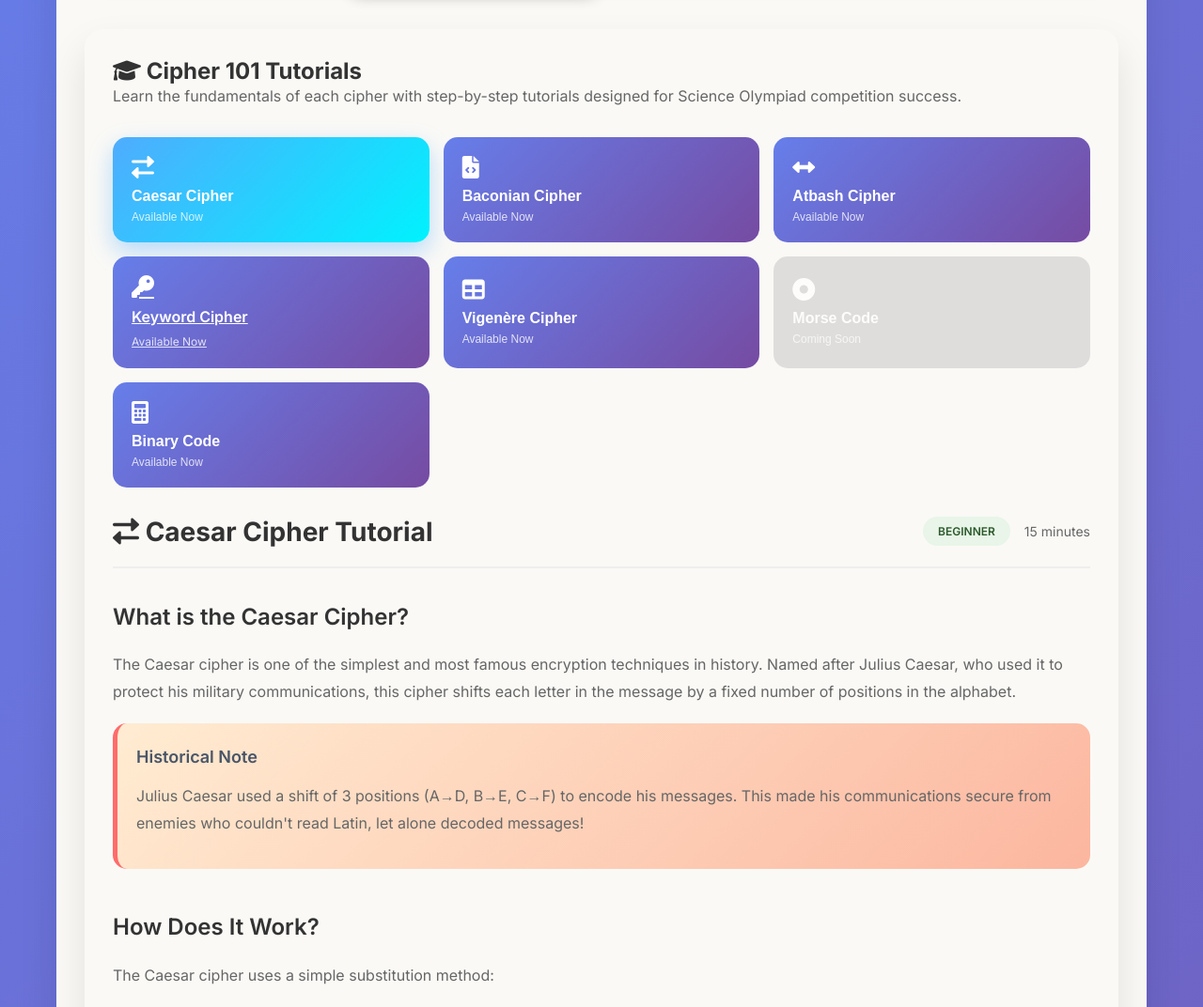
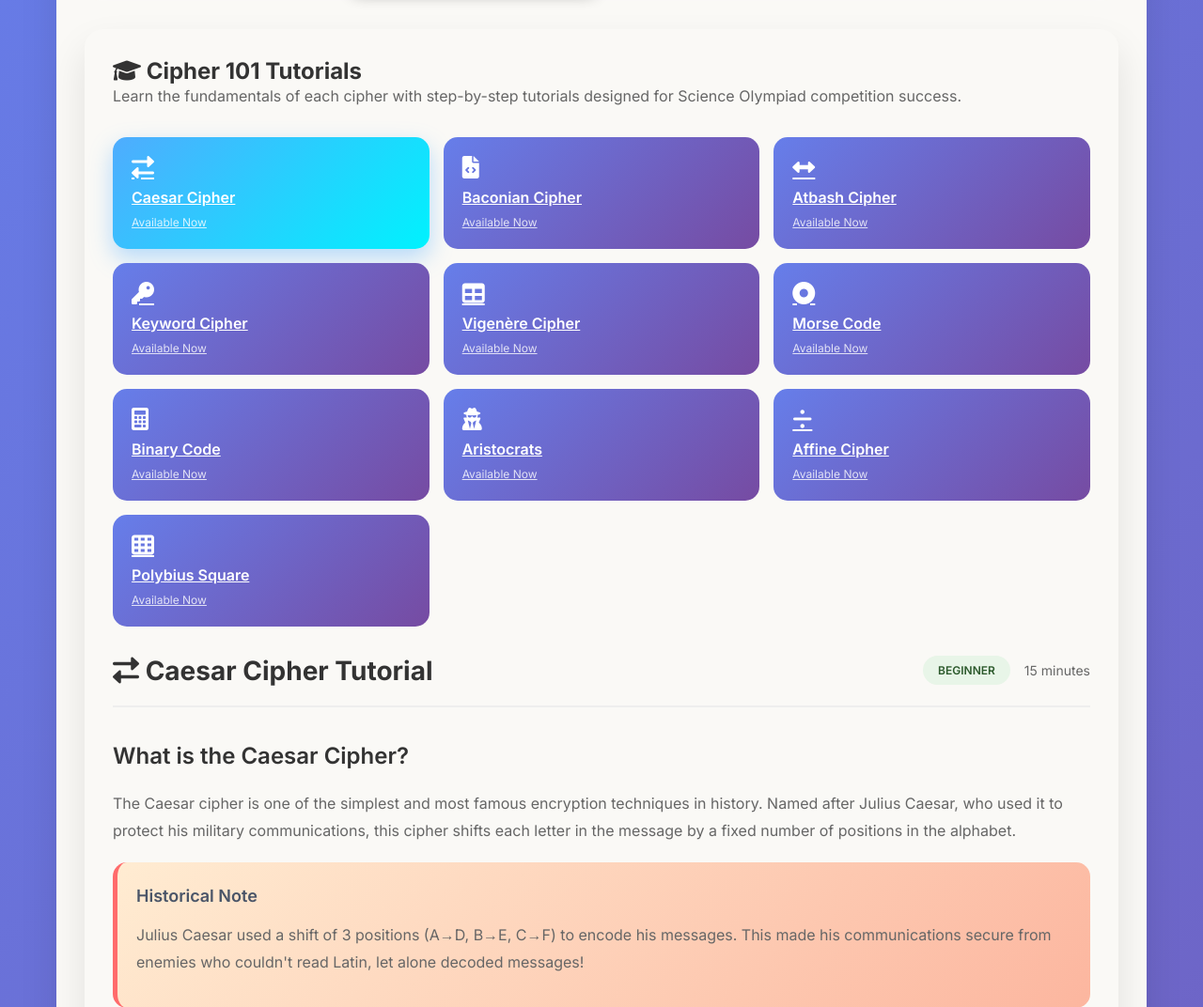
Before and after one commit to forest3721/scioly-codebusters, a Flask app: page / in a window 1280 px wide, after a click on "Cipher 101". Shown: the part 326-1398 px from the top of the page at 94% size. Run offline with Flask 3, Linux system fonts and the light colour scheme.

Commit message:
fix: Serve tutorials from /tutorials endpoint

```diff
--- a/main.py
+++ b/main.py
@@ -343,6 +343,10 @@ def articles_index():
 def serve_article(filename):
     return send_from_directory('articles', filename)
 
+@app.route('/tutorials/<path:filename>')
+def serve_tutorial(filename):
+    return send_from_directory('tutorials', filename)
+
 @app.route('/sitemap.xml')
 def sitemap_xml():
     from flask import Response
--- a/templates/index.html
+++ b/templates/index.html
@@ -350,41 +350,56 @@
                     <p class="tutorials-intro">Learn the fundamentals of each cipher with step-by-step tutorials designed for Science Olympiad competition success.</p>
 
                     <div class="tutorial-nav">
-                        <button class="tutorial-btn active" data-tutorial="caesar">
+                        <a href="tutorials/caesar_tutorial.html" class="tutorial-btn active" data-tutorial="caesar">
                             <i class="fas fa-exchange-alt"></i>
                             <span>Caesar Cipher</span>
                             <small>Available Now</small>
-                        </button>
-                        <button class="tutorial-btn" data-tutorial="baconian">
+                        </a>
+                        <a href="tutorials/baconian_tutorial.html" class="tutorial-btn" data-tutorial="baconian">
                             <i class="fas fa-file-code"></i>
                             <span>Baconian Cipher</span>
                             <small>Available Now</small>
-                        </button>
-                        <button class="tutorial-btn" data-tutorial="atbash">
+                        </a>
+                        <a href="tutorials/atbash_tutorial.html" class="tutorial-btn" data-tutorial="atbash">
                             <i class="fas fa-arrows-alt-h"></i>
                             <span>Atbash Cipher</span>
                             <small>Available Now</small>
-                        </button>
-                        <a href="keyword_tutorial.html" class="tutorial-btn" data-tutorial="keyword">
+                        </a>
+                        <a href="tutorials/keyword_tutorial.html" class="tutorial-btn" data-tutorial="keyword">
                             <i class="fas fa-key"></i>
                             <span>Keyword Cipher</span>
                             <small>Available Now</small>
                         </a>
-                        <button class="tutorial-btn" data-tutorial="vigenere">
+                        <a href="tutorials/vigenere_tutorial.html" class="tutorial-btn" data-tutorial="vigenere">
                             <i class="fas fa-table"></i>
                             <span>Vigenère Cipher</span>
                             <small>Available Now</small>
-                        </button>
-                        <button class="tutorial-btn disabled" data-tutorial="morse">
+                        </a>
+                        <a href="tutorials/morse_tutorial.html" class="tutorial-btn" data-tutorial="morse">
                             <i class="fas fa-dot-circle"></i>
                             <span>Morse Code</span>
-                            <small>Coming Soon</small>
-                        </button>
-                        <button class="tutorial-btn" data-tutorial="binary">
+                            <small>Available Now</small>
+                        </a>
+                        <a href="tutorials/binary_tutorial.html" class="tutorial-btn" data-tutorial="binary">
                             <i class="fas fa-calculator"></i>
                             <span>Binary Code</span>
                             <small>Available Now</small>
-                        </button>
+                        </a>
+                        <a href="tutorials/aristocrats_tutorial.html" class="tutorial-btn" data-tutorial="aristocrats">
+                            <i class="fas fa-user-secret"></i>
+                            <span>Aristocrats</span>
+                            <small>Available Now</small>
+                        </a>
+                        <a href="tutorials/affine_tutorial.html" class="tutorial-btn" data-tutorial="affine">
+                            <i class="fas fa-divide"></i>
+                            <span>Affine Cipher</span>
+                            <small>Available Now</small>
+                        </a>
+                        <a href="tutorials/polybius_tutorial.html" class="tutorial-btn" data-tutorial="polybius">
+                            <i class="fas fa-th"></i>
+                            <span>Polybius Square</span>
+                            <small>Available Now</small>
+                        </a>
                     </div>
 
                     <div class="tutorial-content">
```
Also changed, not shown: tutorials/affine_tutorial.html (renamed from affine_tutorial.html), tutorials/aristocrats_tutorial.html (renamed from aristocrats_tutorial.html), tutorials/binary_tutorial.html (renamed from binary_tutorial.html), tutorials/caesar_tutorial.html (renamed from test_tutorial.html), tutorials/keyword_tutorial.html (renamed from keyword_tutorial.html), tutorials/morse_tutorial.html (renamed from morse_tutorial.html), tutorials/polybius_tutorial.html (renamed from polybius_tutorial.html), tutorials/standalone_test.html (renamed from standalone_test.html), tutorials/test_buttons.html (renamed from test_buttons.html), tutorials/test_sentences.html (renamed from test_sentences.html).
